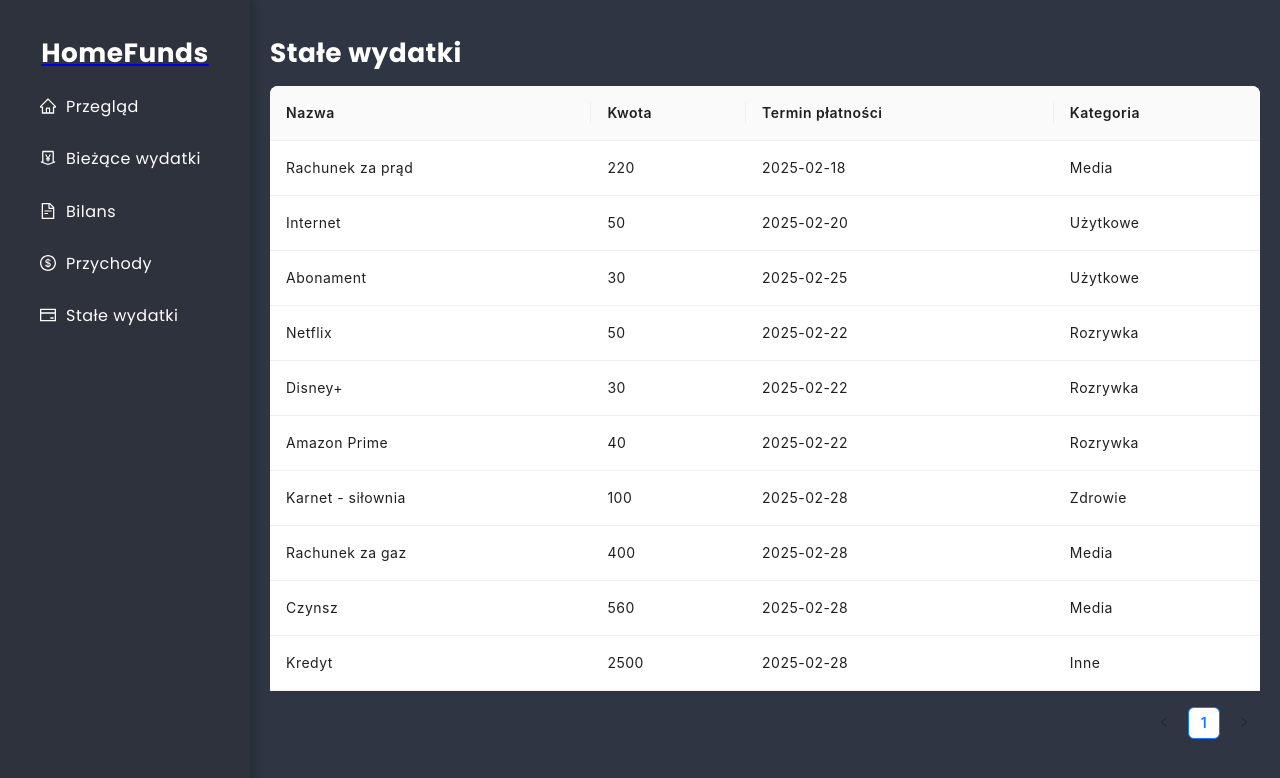
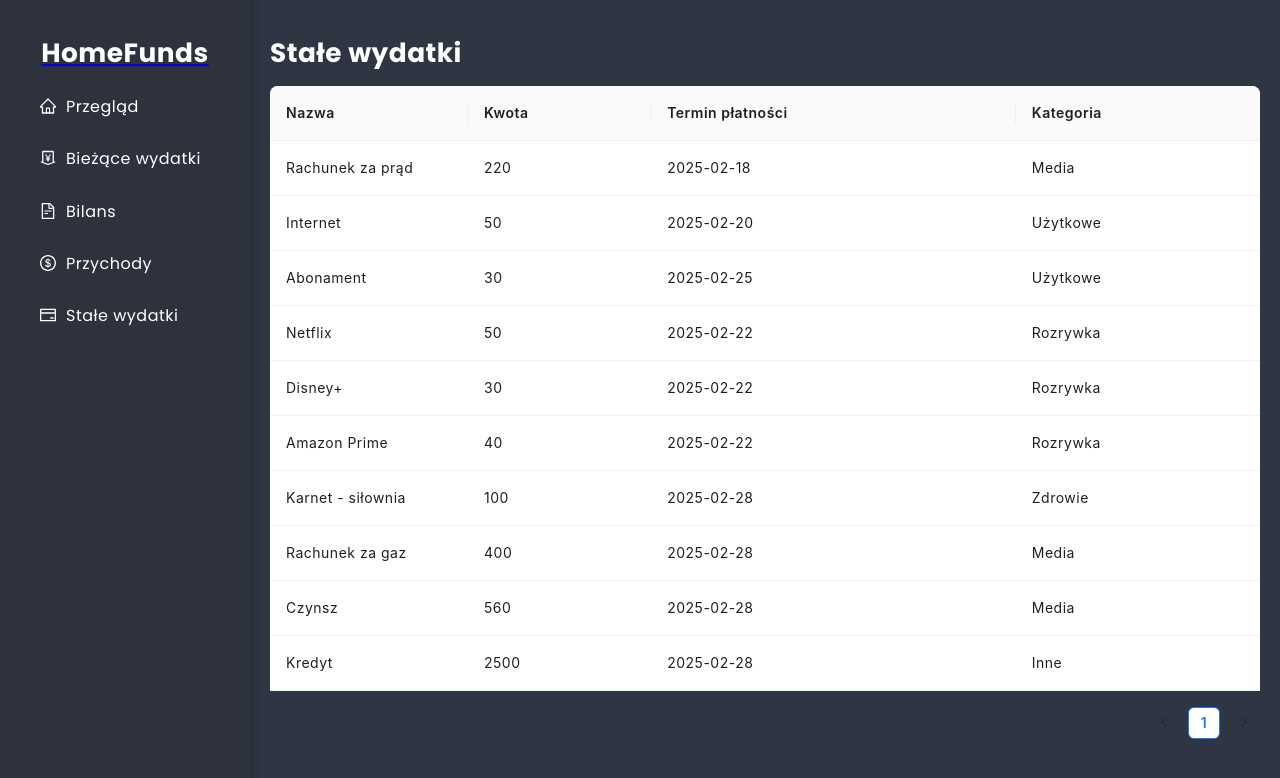
Before and after one commit to Kris87M/home-funds, a React (Create React App) app: page /recurring-bills in a window 1280 px wide. Shown: the top 778 px of the page. Built offline with nearby package versions, Linux system fonts and the light colour scheme; data requests are answered from the project's data file.

Commit message:
Set first column's width to 20%

```diff
--- a/src/components/RecurringBills/column.js
+++ b/src/components/RecurringBills/column.js
@@ -3,6 +3,7 @@ const columns = [
       title: 'Nazwa',
       dataIndex: 'name',
       key: 'name',
+      width: '20%',
     },
     {
       title: 'Kwota',
```
